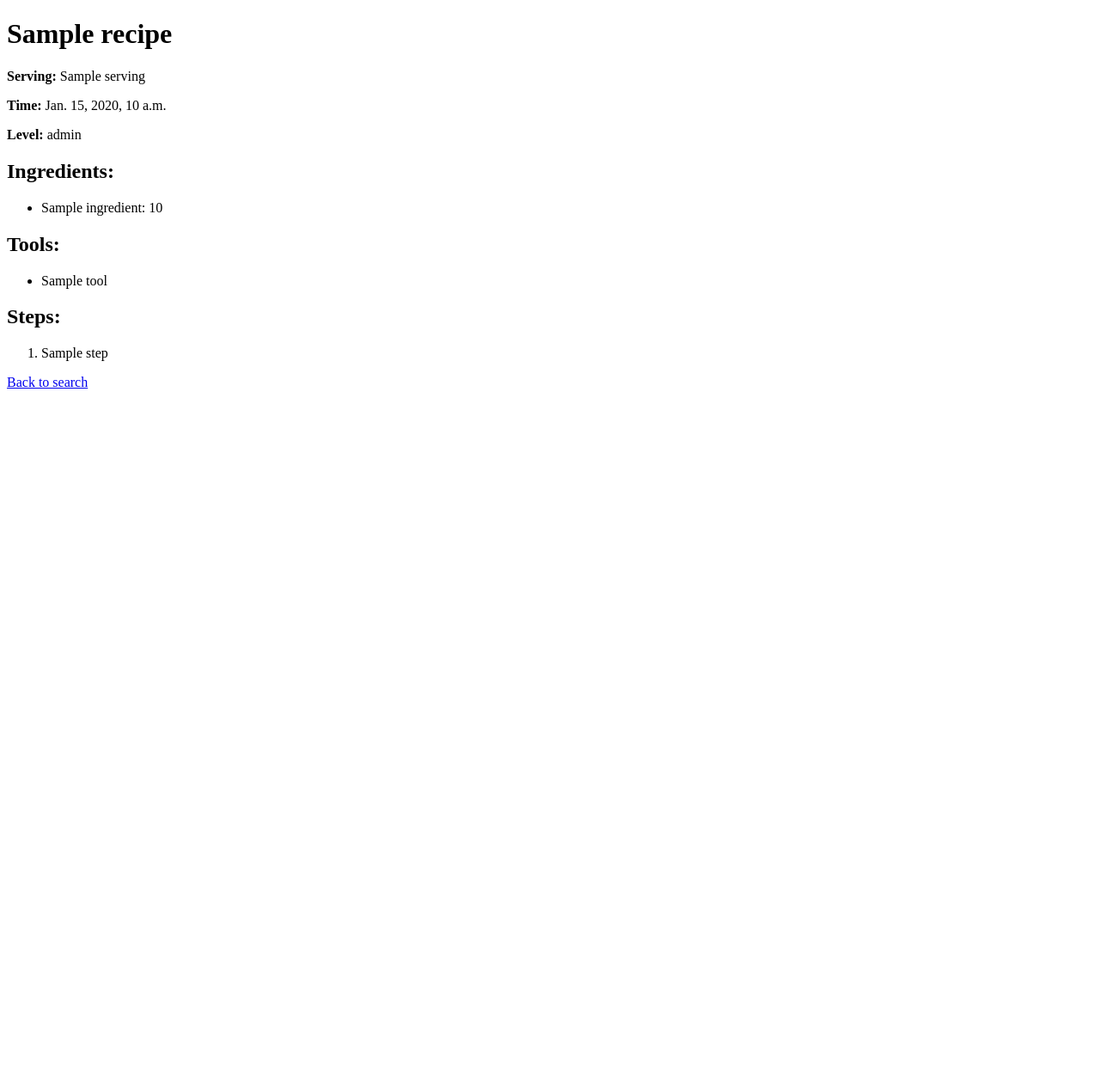
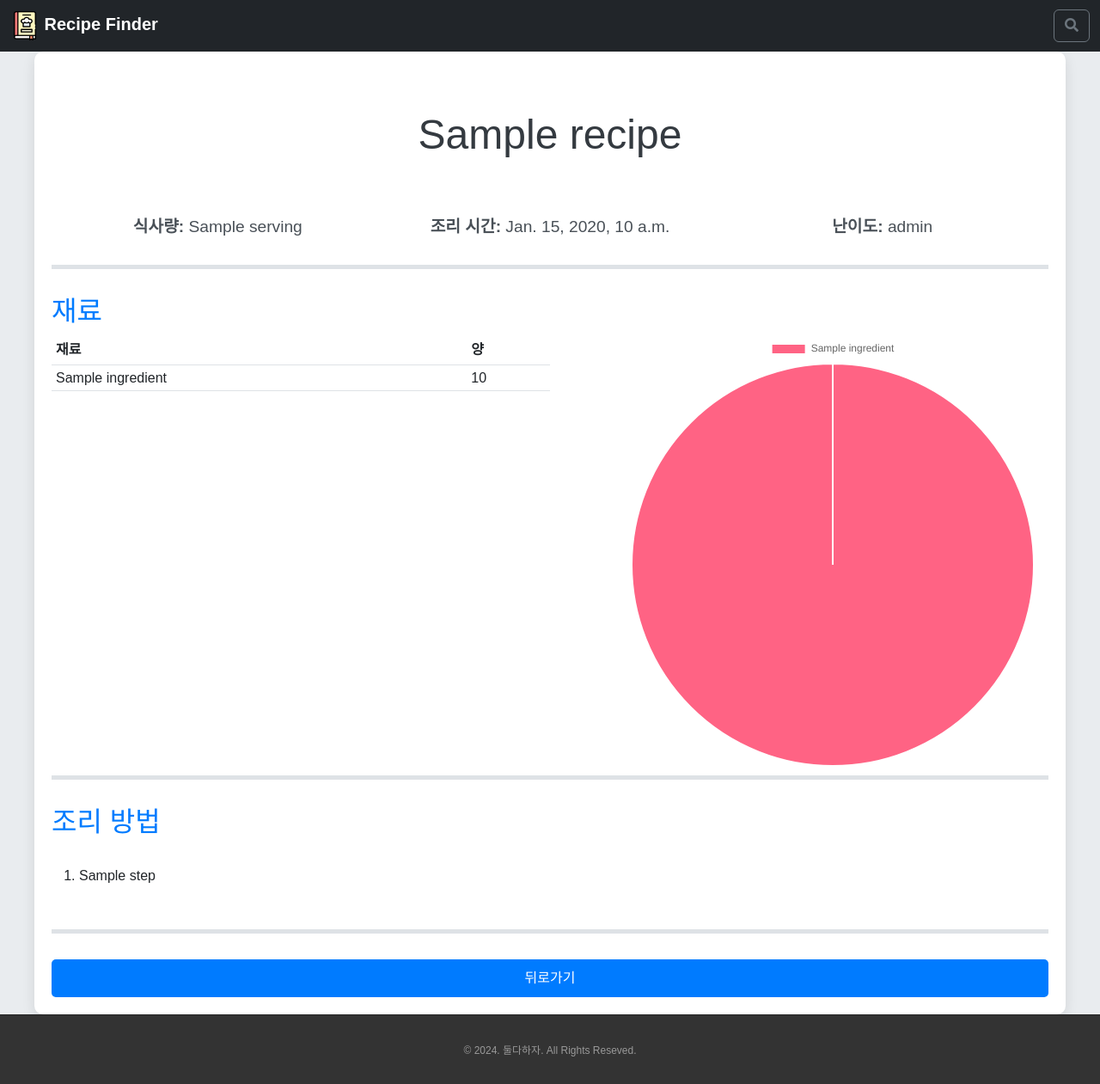
Before and after one commit to hhwwan/web-crawling_Team2, a Django app: template django_project/templates/recipe_detail.html in a window 1280 px wide. Shown: the whole page at 86% size. Before the commit the page ends 452 px from the top, so only its background shows below. Run offline with Django 5.2, Linux system fonts and the light colour scheme; the template is opened without the code that fills it: most values are stand-ins (such as "Sample title", 1, 10 or a date in 2020).

Commit message:
상세 레시피 페이지 수정

```diff
--- a/django_project/templates/recipe_detail.html
+++ b/django_project/templates/recipe_detail.html
@@ -1,37 +1,169 @@
+{% extends "base.html" %}
+{% load static %}
+{% block content %}
 <!DOCTYPE html>
-<html>
+<html lang="en">
 <head>
+    <meta charset="UTF-8">
+    <meta name="viewport" content="width=device-width, initial-scale=1.0">
     <title>{{ recipe.Title }}</title>
+    <!-- Bootstrap CSS -->
+    <link href="https://cdn.jsdelivr.net/npm/bootstrap@5.3.0/dist/css/bootstrap.min.css" rel="stylesheet">
+    <!-- Chart.js -->
+    <script src="https://cdn.jsdelivr.net/npm/chart.js"></script>
+    <style>
+        body {
+            font-family: Arial, sans-serif;
+            background-color: #e9ecef; /* 배경색 통일 */
+            {% comment %} padding: 20px; {% endcomment %}
+        }
+        .container {
+            max-width: 1200px;
+            margin: 0 auto;
+            background: white;
+            border-radius: 10px;
+            padding: 20px;
+            box-shadow: 0 5px 15px rgba(0, 0, 0, 0.1);
+        }
+        h1 {
+            font-size: 3.0rem;
+            text-align: center;
+            color: #343a40;
+            margin-bottom: 20px;
+        }
+        h2 {
+            color: #007bff;
+            margin-top: 30px;
+        }
+        .section {
+            margin-bottom: 30px;
+            padding-bottom: 10px;
+            border-bottom: 5px solid #dee2e6; /* 얇은 가로선 */
+        }
+        p {
+            color: #495057;
+        }
+        a {
+            text-decoration: none;
+            color: #007bff;
+        }
+        a:hover {
+            text-decoration: underline;
+        }
+        .back-link {
+            display: block;
+            text-align: center;
+            margin-top: 30px;
+            padding: 10px 20px;
+            background-color: #007bff;
+            color: white;
+            border-radius: 5px;
+            transition: background-color 0.3s ease;
+        }
+        .back-link:hover {
+            background-color: #0056b3;
+            color: white;
+        }
+        .info-row {
+            display: flex;
+            justify-content: space-between;
+            align-items: center;
+            margin: 20px 0;
+            font-size: 1.2rem;
+            color: #495057;
+        }
+        .info-row span {
+            flex: 1;
+            text-align: center;
+        }
+        /* 테이블과 차트를 나누는 스타일 */
+        .table-container {
+            display: flex;
+            justify-content: space-between;
+            align-items: flex-start;
+        }
+        .chart-container {
+            width: 45%; /* 차트의 너비 */
+            padding-left: 20px;
+        }
+    </style>
 </head>
 <body>
-    <h1>{{ recipe.Title }}</h1>
+    <div class="container">
+        <h1 class="mt-5">{{ recipe.Title }}</h1>
+        <br>
+        <div class="section">
+            <div class="info-row">
+                <span><strong>식사량:</strong> {{ recipe.Serving }}</span>
+                <span><strong>조리 시간:</strong> {{ recipe.Time }}</span>
+                <span><strong>난이도:</strong> {{ recipe.Level }}</span>
+            </div>
+        </div>
 
-    <p><strong>Serving:</strong> {{ recipe.Serving }}</p>
-    <p><strong>Time:</strong> {{ recipe.Time }}</p>
-    <p><strong>Level:</strong> {{ recipe.Level }}</p>
+        <div class="section">
+            <h2>재료</h2>
+            <div class="table-container">
+                <div class="table-responsive" style="width: 50%;"> <!-- 테이블 왼쪽 -->
+                    <table class="table" style="border-collapse: collapse; table-layout: auto;">
+                        <thead>
+                            <tr>
+                                <th style="border-bottom: 1px solid #dee2e6; padding: 5px;">재료</th>
+                                <th style="border-bottom: 1px solid #dee2e6; padding: 5px;">양</th>
+                            </tr>
+                        </thead>
+                        <tbody>
+                            {% for ingredient, amount in recipe.Ingredients.items %}
+                                <tr style="line-height: 1.2;">
+                                    <td style="border-bottom: 1px solid #dee2e6; padding: 5px;">{{ ingredient }}</td>
+                                    <td style="border-bottom: 1px solid #dee2e6; padding: 5px;">{{ amount }}</td>
+                                </tr>
+                            {% endfor %}
+                        </tbody>
+                    </table>
+                </div>
 
-    <h2>Ingredients:</h2>
-    <ul>
-        {% for ingredient, amount in recipe.Ingredients.items %}
-            <li>{{ ingredient }}: {{ amount }}</li>
-        {% endfor %}
-    </ul>
+                <!-- 차트 오른쪽 -->
+                <div class="chart-container">
+                    <canvas id="pieChart"></canvas>
+                </div>
+            </div>
+        </div>
 
-    <h2>Tools:</h2>
-    <ul>
-        {% for tool in recipe.Tools %}
-            <li>{{ tool }}</li>
-        {% endfor %}
-    </ul>
+        <div class="section">
+            <h2>조리 방법</h2>
+            <br>
+            <ol>
+                {% for step in recipe.recipe_steps %}
+                    <li>{{ step }}</li>
+                    <br>
+                {% endfor %}
+            </ol>
+        </div>
 
-    <h2>Steps:</h2>
-    <ol>
-        {% for step in recipe.recipe_steps %}
-            <li>{{ step }}</li>
-        {% endfor %}
-    </ol>
+        <a href="{% url 'index' %}" class="back-link">뒤로가기</a>
+    </div>
 
+    <!-- Bootstrap JS (optional, for components like modals) -->
+    <script src="https://cdn.jsdelivr.net/npm/bootstrap@5.3.0/dist/js/bootstrap.bundle.min.js"></script>
 
-    <a href="{% url 'index' %}">Back to search</a>
+    <script>
+        // 파이 차트 데이터
+        var pieData = {
+            labels: [{% for ingredient, amount in recipe.Ingredients.items %}"{{ ingredient }}",{% endfor %}],
+            datasets: [{
+                data: [{% for ingredient, amount in recipe.Ingredients.items %}{{ amount }},{% endfor %}],
+                backgroundColor: ["#ff6384", "#36a2eb", "#cc65fe", "#ffce56", "#ff5733", "#c70039", "#900c3f"],
+                hoverBackgroundColor: ["#ff4266", "#3398db", "#b752d6", "#f3b60d", "#f33b0f", "#a7002d", "#750731"]
+            }]
+        };
+
+        // 파이 차트 그리기
+        var ctx = document.getElementById('pieChart').getContext('2d');
+        var pieChart = new Chart(ctx, {
+            type: 'pie',
+            data: pieData
+        });
+    </script>
 </body>
 </html>
+{% endblock %}
```
